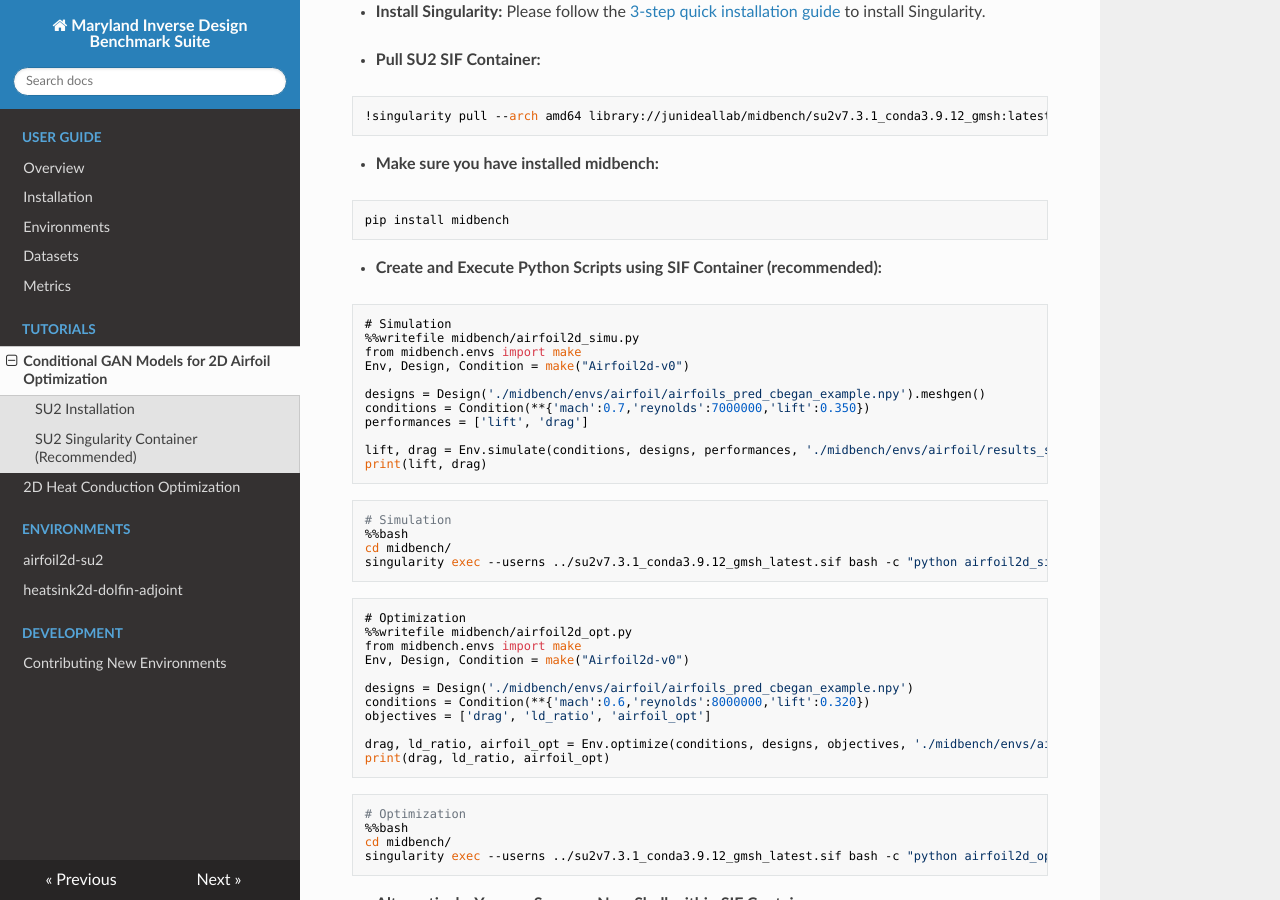
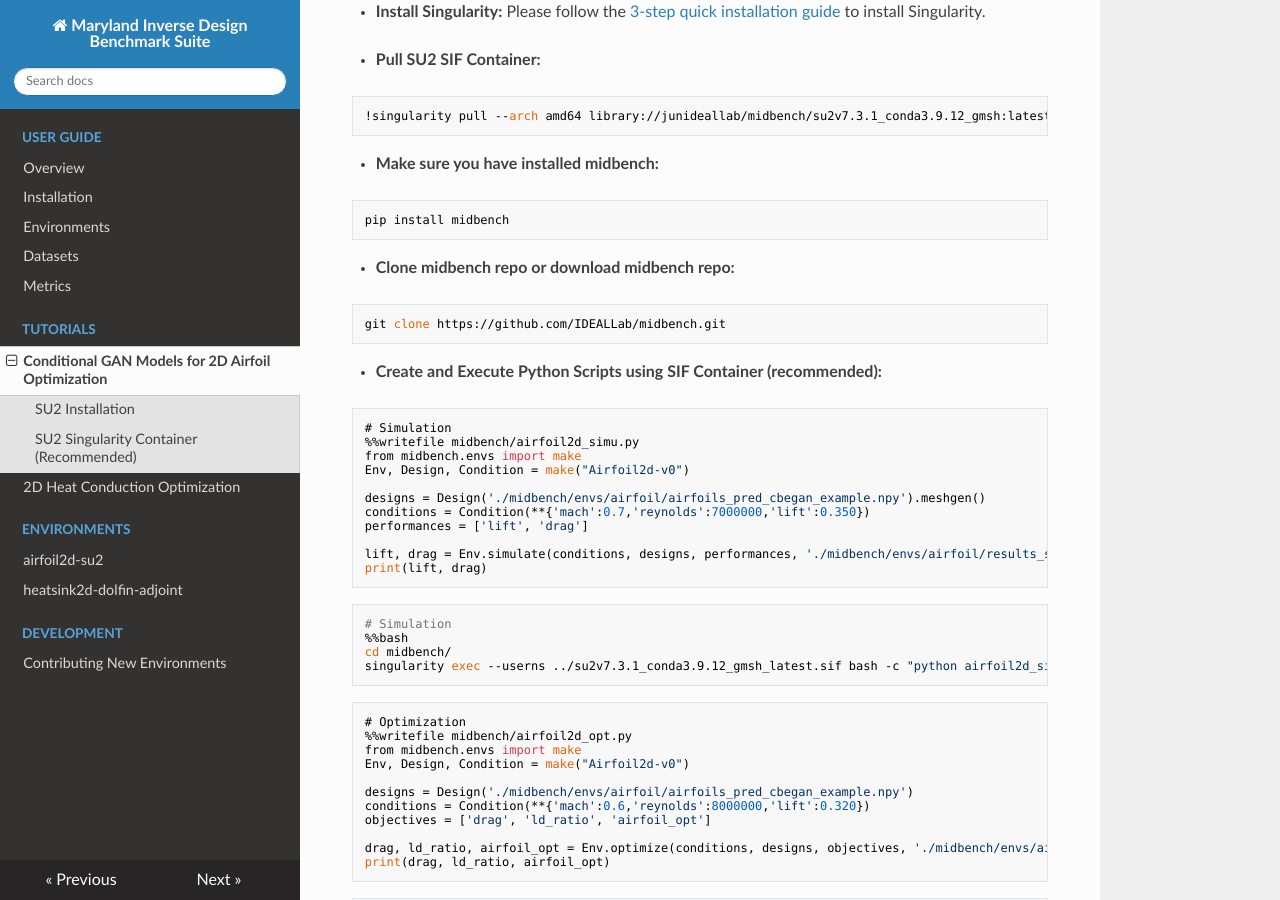
Before and after one commit to IDEALLab/midbench, an MkDocs documentation site: the page built from docs/tutorials/airfoil-su2-singularity.md, in a window 1280 px wide and 900 px high, scrolled down 1406 px. Built offline with MkDocs 1.6.1, drawn with Linux system fonts in a browser that asks for light colours; nearby versions of some CDN libraries.

Commit message:
update SU2 tutorial

````diff
--- a/docs/tutorials/airfoil-su2-singularity.md
+++ b/docs/tutorials/airfoil-su2-singularity.md
@@ -89,6 +89,11 @@ cd singularity && \
 pip install midbench
 ```
 
+* **Clone midbench repo or download midbench repo:**
+```bash
+git clone https://github.com/IDEALLab/midbench.git
+```
+
 * **Create and Execute Python Scripts using SIF Container (recommended):**
 
 ```
````
